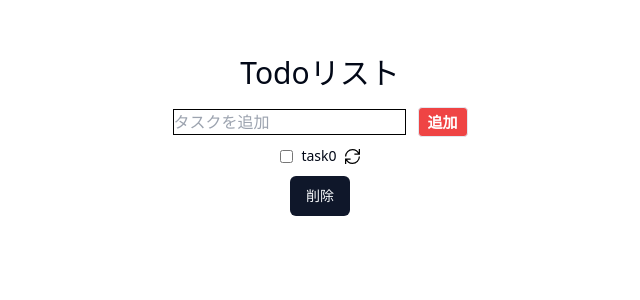
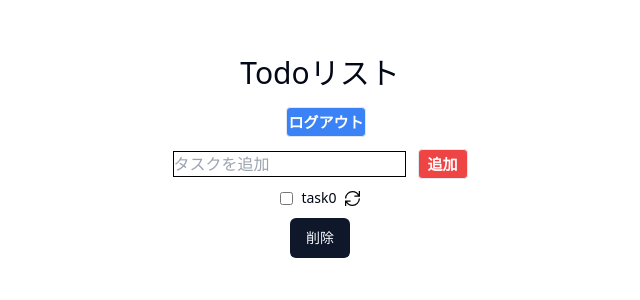
Before and after one commit to nakashimashin/Todo-go-echo-gorm-react-mysql-, a React (Vite) app in the folder front/: page /todo in a window 1280 px wide. Shown: the top 300 px of the page, without its empty margins (320-960 px from the left). Built offline with nearby package versions, Linux system fonts and the light colour scheme; no server answers.

Commit message:
Logout関数作成(front)

```diff
--- a/front/src/pages/Todo.tsx
+++ b/front/src/pages/Todo.tsx
@@ -3,6 +3,7 @@ import { Task } from '@/types/index'
 import axios from 'axios'
 import React, { useEffect, useState } from 'react'
 import { GrUpdate } from 'react-icons/gr'
+import { useNavigate } from 'react-router-dom'
 
 export const Todo = () => {
   useEffect(() => {
@@ -25,6 +26,7 @@ export const Todo = () => {
     })()
   }, [])
 
+  const navigate = useNavigate()
   const [tasks, setTasks] = useState<Omit<Task, 'created_at' | 'updated_at'>[]>(
     [{ id: 0, title: 'task0' }]
   )
@@ -122,9 +124,20 @@ export const Todo = () => {
     }
   }
 
+  const handleLogout = () => {
+    localStorage.removeItem('token')
+    navigate('/')
+  }
+
   return (
     <div className="flex flex-col items-center justify-center mt-[50px]">
       <div className="text-[30px]">Todoリスト</div>
+      <button
+        onClick={handleLogout}
+        className="mt-3 bg-blue-500 hover:bg-blue-300 w-[80px] h-[30px] border rounded ml-3 font-bold text-white text-[15px]"
+      >
+        ログアウト
+      </button>
       <div>
         <input
           type="text"
```
